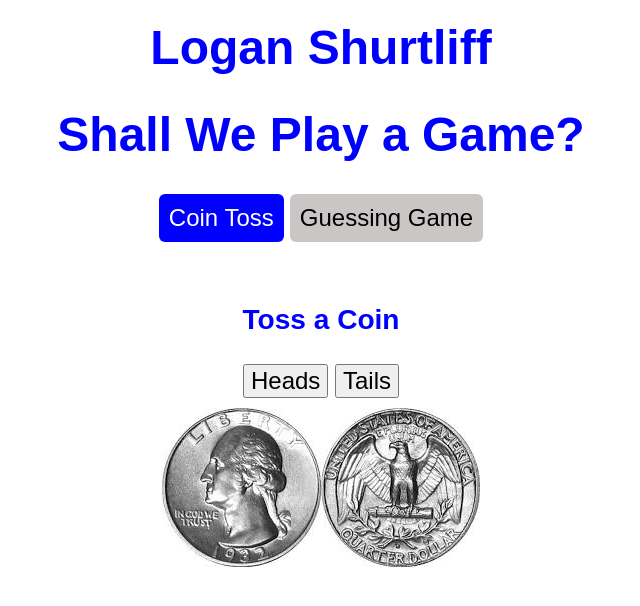
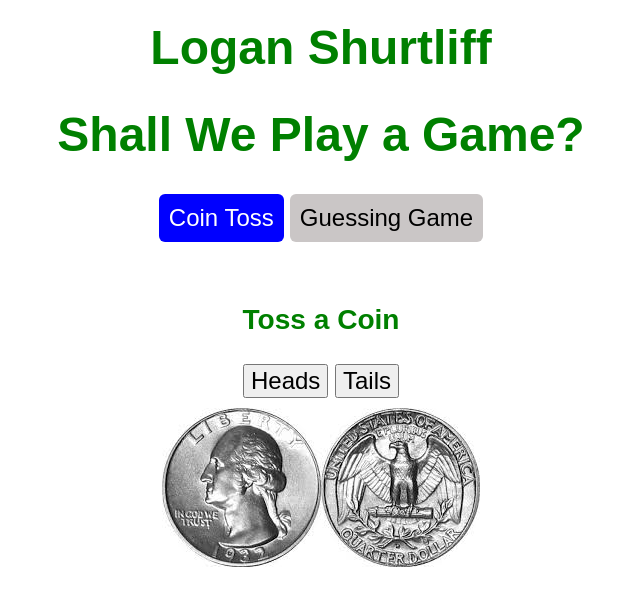
Before and after one commit to LoganShurtliff/git_collaboration_as_owner, a plain HTML site: page index.html in a window 1280 px wide. Both pictures are taken after a click on the item "Coin Toss". Shown: the whole page, without its empty margins (319-959 px from the left). Drawn offline with Linux system fonts and the light colour scheme.

Commit message:
change blue text to green

```diff
--- a/styles.css
+++ b/styles.css
@@ -1,10 +1,10 @@
 h1 {
     text-align: center;
-    color:blue;
+    color:green;
 }
 
 h3 {
-    color:blue;
+    color:green;
 }
 
 /* tabs */
```
